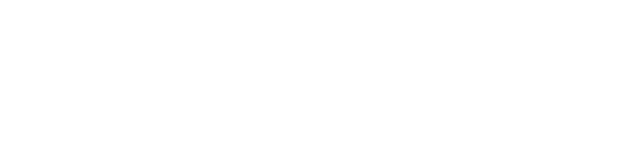
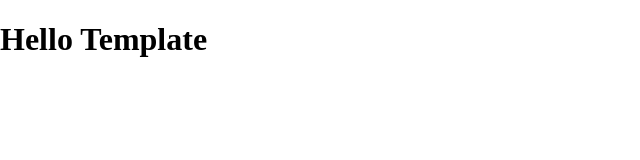
Before and after one commit to roggervasquez/template-test, a plain HTML site: page index.html in a window 1280 px wide. Shown: the whole page, without its empty margins (0-640 px from the left). Drawn offline with Linux system fonts and the light colour scheme.

Commit message:
Hello message

```diff
--- a/index.html
+++ b/index.html
@@ -11,7 +11,7 @@
 
 </head>
 <body>
-
+    <h1>Hello Template</h1>
     <!-- Script -->
     <script src="script.js">
 
```
